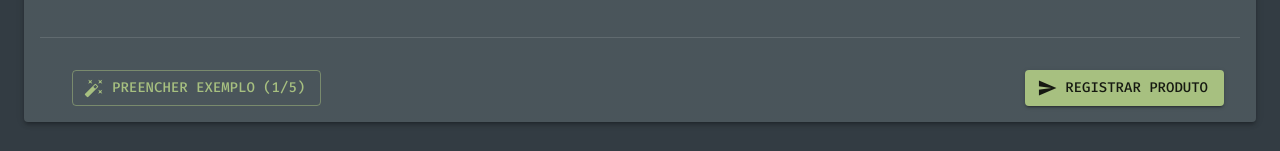
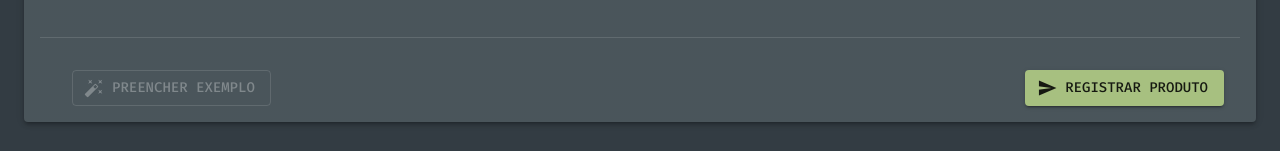
Before and after one commit to JomarJunior/certificado-verde-blockchain, a React (Vite) app in the folder frontend/: page /certificado-verde-blockchain/products/register in a window 1280 px wide. Shown: the part 1146-1297 px from the top of the page. Built offline with nearby package versions, Linux system fonts and the light colour scheme; no server answers.

Commit message:
feat: refactor ProductRegister and ProductsOverview for improved product handling and state management

```diff
--- a/frontend/src/views/products/ProductRegister.tsx
+++ b/frontend/src/views/products/ProductRegister.tsx
@@ -60,7 +60,7 @@ const validateQuantityUnit = (value: ValueType): string | null => {
     return null;
 }
 
-const example_products: ProductRegisterData[] = [
+const exampleProducts: ProductRegisterData[] = [
     {
         name: 'Banana Orgânica',
         description: 'Banana orgânica cultivada sem pesticidas.',
@@ -134,8 +134,7 @@ const ProductRegister: React.FC = () => {
         metadata: {},
     });
     const { setDocumentTitle } = useApp();
-    const { registerNewProduct, fetchAllProducts, isLoading } = useProductContext();
-    const [productsCount, setProductsCount] = React.useState<number>(0);
+    const { registerNewProduct, fetchAllProducts, isLoading, products } = useProductContext();
 
     const quantityFields = [
         {
@@ -292,12 +291,12 @@ const ProductRegister: React.FC = () => {
     }
 
     const handleFillExample = () => {
-        const index = productsCount;
-        if (index >= example_products.length) {
+        const index = products?.length ?? 99;
+        if (index >= exampleProducts.length) {
             alert("Todos os exemplos de produtos já foram preenchidos.");
             return;
         }
-        const example = example_products[index];
+        const example = exampleProducts[index];
         setProductData(example);
         setProductQuantityData(example.quantity);
         setProductOriginData(example.origin);
@@ -309,9 +308,7 @@ const ProductRegister: React.FC = () => {
     }, [setDocumentTitle]);
 
     React.useEffect(() => {
-        void fetchAllProducts().then(products => {
-            setProductsCount(products.length);
-        });
+        void fetchAllProducts();
     }, [fetchAllProducts]);
 
     if (isLoading) {
@@ -388,10 +385,10 @@ const ProductRegister: React.FC = () => {
                             onClick={handleFillExample}
                             sx={{ marginLeft: 2 }}
                             startIcon={<Icon>auto_fix_high</Icon>}
-                            disabled={productsCount >= example_products.length}
+                            disabled={(products?.length ?? 99) >= exampleProducts.length}
                         >
                             Preencher Exemplo
-                            {productsCount < example_products.length ? ` (${productsCount + 1}/${example_products.length})` : ''}
+                            {products && products.length < exampleProducts.length ? ` (${products.length + 1}/${exampleProducts.length})` : ''}
                         </Button>
                     </Box>
                     <Box sx={{ marginRight: 2 }}>
--- a/frontend/src/views/products/ProductsOverview.tsx
+++ b/frontend/src/views/products/ProductsOverview.tsx
@@ -14,15 +14,16 @@ const ProductsOverview: React.FC = () => {
 
     React.useEffect(() => {
         setDocumentTitle("Visão Geral dos Produtos");
-    }, [setDocumentTitle]);
+        setShowRegisterModal(false);
+    }, [setDocumentTitle, products]);
+
+    React.useEffect(() => {
+        setDocumentTitle("Visão Geral dos Produtos");
+    }, [showRegisterModal, setDocumentTitle]);
 
     React.useEffect(() => {
         void fetchAllProducts();
     }, [fetchAllProducts]);
-
-    React.useEffect(() => {
-        setShowRegisterModal(false);
-    }, [products]);
 
     if (isLoading) {
         return <div>Loading...</div>;
```
